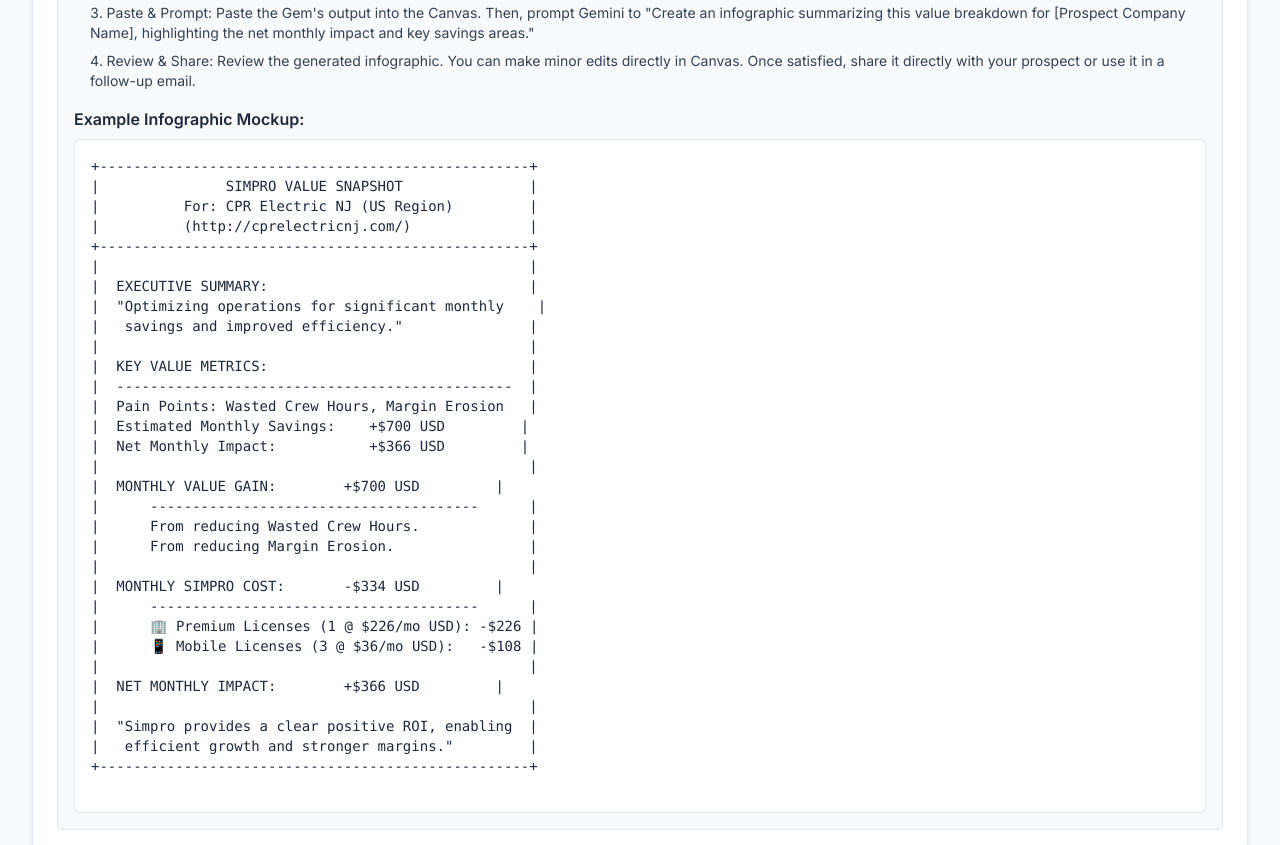
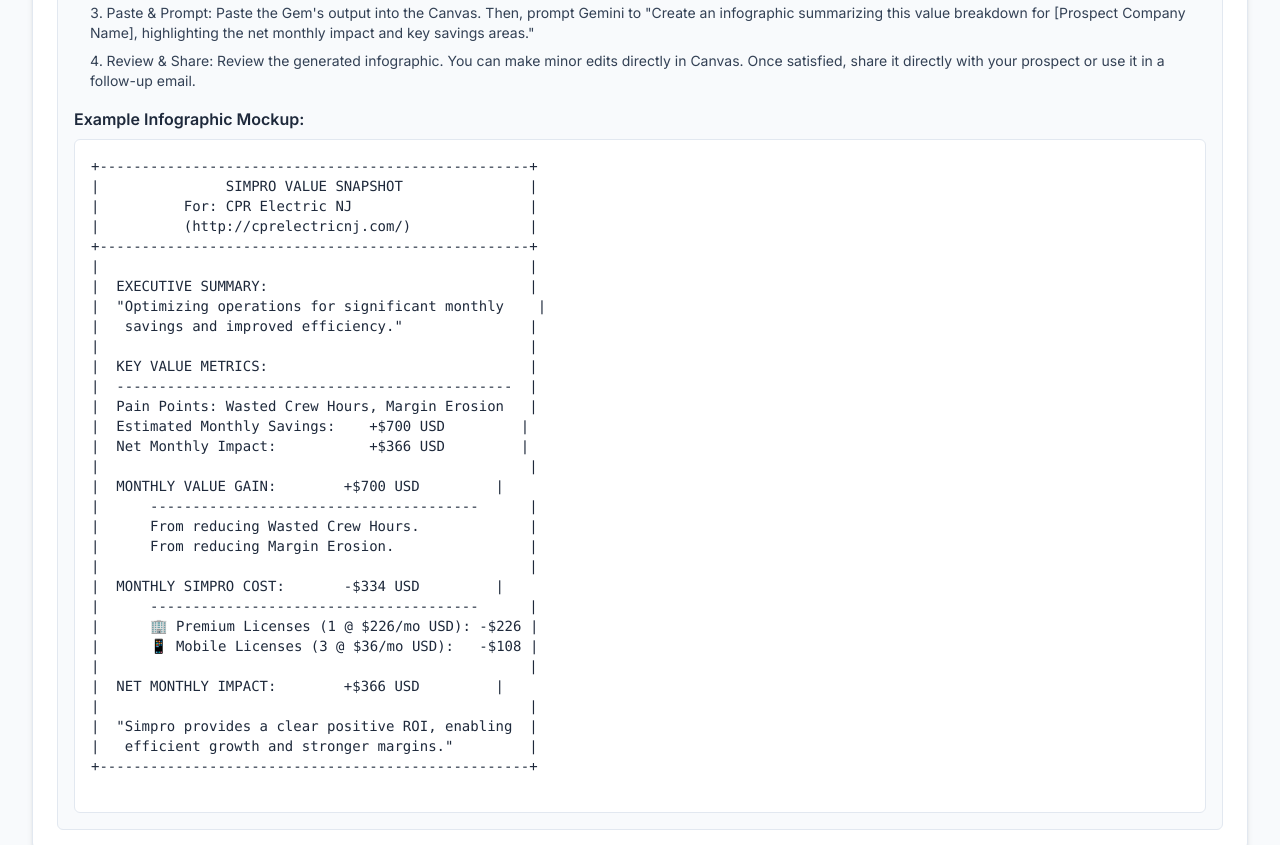
Before and after one commit to DavidDoloboffSP/Inside_Sales_Value_Calculator, a plain HTML site: page index.html in a window 1280 px wide. Shown: the part 1619-2464 px from the top of the page. Drawn offline with nearby package versions, Linux system fonts and the light colour scheme.

```diff
--- a/index.html
+++ b/index.html
@@ -233,7 +233,7 @@
                         <pre class="bg-white p-4 rounded-md border border-slate-200 text-xs sm:text-sm overflow-x-auto">
 +---------------------------------------------------+
 |               SIMPRO VALUE SNAPSHOT               |
-|          For: CPR Electric NJ (US Region)         |
+|          For: CPR Electric NJ                     |
 |          (http://cprelectricnj.com/)              |
 +---------------------------------------------------+
 |                                                   |
```
